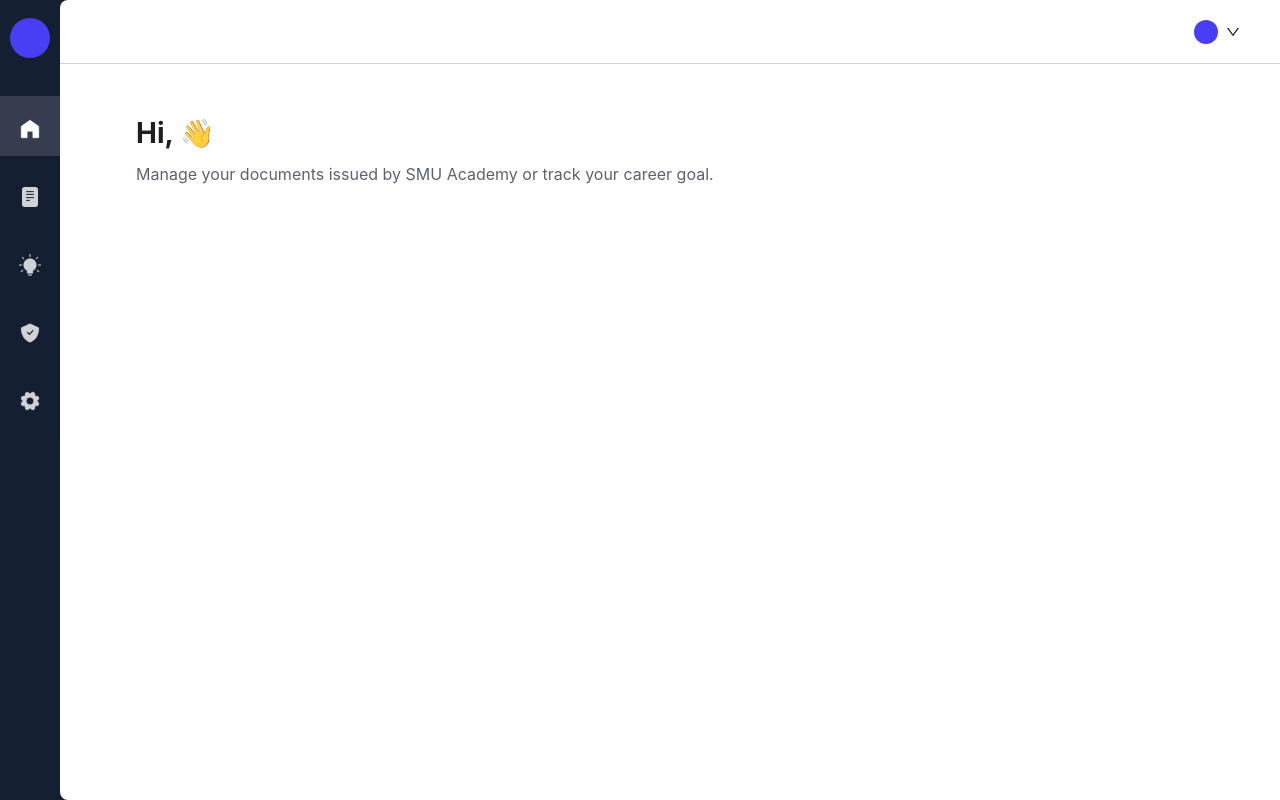
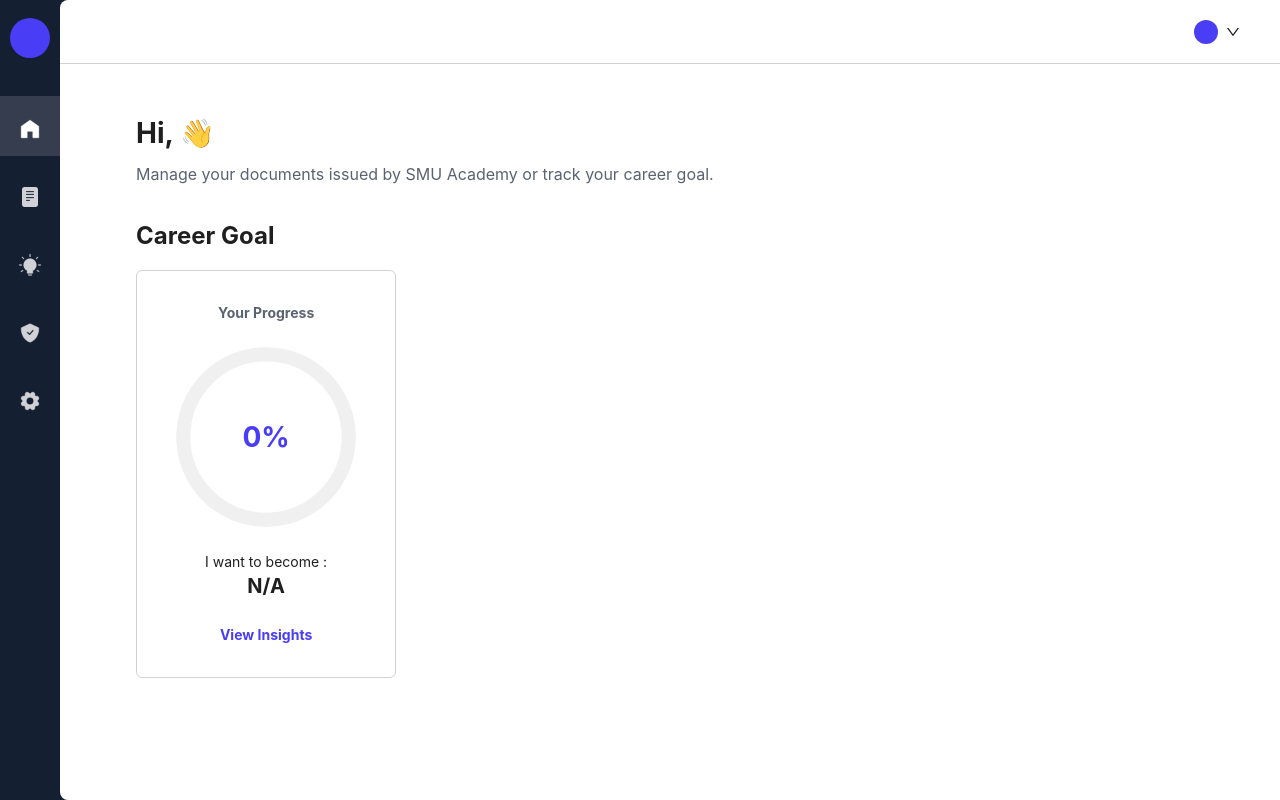
Before and after one commit to MatthewArtisan17/accredify-technical-assessment, a React (Create React App) app: page / in a window 1280 px wide. Built offline with nearby package versions, Linux system fonts and the light colour scheme; no server answers.

Commit message:
Create career card component

```diff
--- /dev/null
+++ b/src/components/CareerGoal.jsx
@@ -0,0 +1,61 @@
+import React from "react";
+import { useSelector } from "react-redux";
+import { Progress } from "antd";
+import { LoadingOutlined } from "@ant-design/icons";
+import { Spin } from "antd";
+import { Link } from "react-router-dom";
+import "../styles/components/CareerGoal.css";
+
+const CareerGoal = () => {
+	const careerGoal = useSelector((state) => state.careerGoal.data);
+	const loading = useSelector((state) => state.careerGoal.loading);
+
+	const getArticle = (word) => {
+		if (!word) return "";
+		const firstLetter = word[0].toLowerCase();
+		const vowels = ["a", "e", "i", "o", "u"];
+		return vowels.includes(firstLetter) ? "an" : "a";
+	};
+
+	if (loading) {
+		return (
+			<Spin
+				tip='Loading...'
+				indicator={<LoadingOutlined style={{ fontSize: 48 }} spin />}
+				style={{
+					display: "flex",
+					justifyContent: "center",
+					alignItems: "center",
+					height: "100%",
+				}}
+			/>
+		);
+	}
+
+	const article = getArticle(careerGoal?.name);
+
+	return (
+		<>
+			<h2 className='career-goal-title'>Career Goal</h2>
+			<div className='career-goal-card'>
+				<p className='font-bold text-sm text-[#5B6270]'>Your Progress</p>
+				<Progress
+					type='circle'
+					percent={careerGoal?.progress}
+					strokeColor='#493DF5'
+					strokeWidth={8}
+					size={180}
+				/>
+				<div className='text-center'>
+					<p>I want to become {article}:</p>
+					<p className='career-goal-name'>{careerGoal?.name || "N/A"}</p>
+				</div>
+				<Link to='/career-goal' className='career-goal-view-insights'>
+					View Insights
+				</Link>
+			</div>
+		</>
+	);
+};
+
+export default CareerGoal;
--- a/src/layouts/Sidebar.jsx
+++ b/src/layouts/Sidebar.jsx
@@ -1,7 +1,6 @@
-// src/components/Sidebar.jsx
 import React from "react";
 import { Menu } from "antd";
-import { useNavigate } from "react-router-dom"; // Import useNavigate
+import { useNavigate, useLocation } from "react-router-dom";
 import HomeIcon from "../assets/icons/Home.png";
 import DocumentIcon from "../assets/icons/Docs.png";
 import LightbulbIcon from "../assets/icons/Lightbulb.png";
@@ -23,31 +22,49 @@ const items = [
 	getItem("3", <img src={LightbulbIcon} alt='Career Goal' />),
 	getItem("4", <img src={SecurityIcon} alt='Security' />),
 	getItem("5", <img src={SettingsIcon} alt='Settings' />),
-  ];
+];
 
 const Sidebar = ({ userName }) => {
 	const navigate = useNavigate();
+	const location = useLocation();
 
 	const handleMenuClick = (e) => {
 		const key = e.key;
 		switch (key) {
-			case '1':
-				navigate('/');
+			case "1":
+				navigate("/");
 				break;
-			case '2':
-				navigate('/documents');
+			case "2":
+				navigate("/documents");
 				break;
-			case '3':
-				navigate('/career-goal');
+			case "3":
+				navigate("/career-goal");
 				break;
-			case '4':
-				navigate('/security');
+			case "4":
+				navigate("/security");
 				break;
-			case '5':
-				navigate('/settings');
+			case "5":
+				navigate("/settings");
 				break;
 			default:
 				break;
+		}
+	};
+
+	const getSelectedKey = () => {
+		switch (location.pathname) {
+			case "/":
+				return "1";
+			case "/documents":
+				return "2";
+			case "/career-goal":
+				return "3";
+			case "/security":
+				return "4";
+			case "/settings":
+				return "5";
+			default:
+				return "1"; // Default to Home
 		}
 	};
 
@@ -56,7 +73,14 @@ const Sidebar = ({ userName }) => {
 			<div className='sider-profile-container'>
 				<ProfileCircle name={userName} />
 			</div>
-			<Menu className='menu' mode='inline' defaultSelectedKeys={["1"]} onClick={handleMenuClick} items={items} />
+			<Menu
+				className='menu'
+				mode='inline'
+				defaultSelectedKeys={["1"]}
+				selectedKeys={[getSelectedKey()]}
+				onClick={handleMenuClick}
+				items={items}
+			/>
 		</div>
 	);
 };
--- a/src/pages/HomePage.jsx
+++ b/src/pages/HomePage.jsx
@@ -5,6 +5,7 @@ import { fetchDocumentsAsync } from "../store/documentSlice";
 import { fetchCareerGoalAsync } from "../store/careerGoalSlice";
 import { LoadingOutlined } from "@ant-design/icons";
 import { Spin } from "antd";
+import CareerGoal from "../components/CareerGoal";
 
 import "../styles/pages/HomePage.css";
 
@@ -55,6 +56,7 @@ const HomePage = () => {
 						Manage your documents issued by SMU Academy or track your career goal.
 					</p>
 				</div>
+				<CareerGoal />
 			</div>
 		</div>
 	);
--- /dev/null
+++ b/src/styles/components/CareerGoal.css
@@ -0,0 +1,23 @@
+.career-goal-card {
+    @apply w-[260px] py-8 px-10 flex flex-col gap-6 bg-white rounded-md items-center;
+
+    border: 1px solid #D0D2D6;
+}
+
+.career-goal-title {
+    font-size: 24px;
+    font-weight: bold;
+    margin-bottom: 16px;
+}
+
+.career-goal-name {
+    @apply font-bold text-xl
+}
+
+.ant-progress.ant-progress-circle .ant-progress-text {
+    @apply text-[#493DF5] font-bold text-[28px];
+}
+
+.career-goal-view-insights {
+    @apply text-[#493DF5] font-bold text-[14px] cursor-pointer hover:underline;
+}
```
